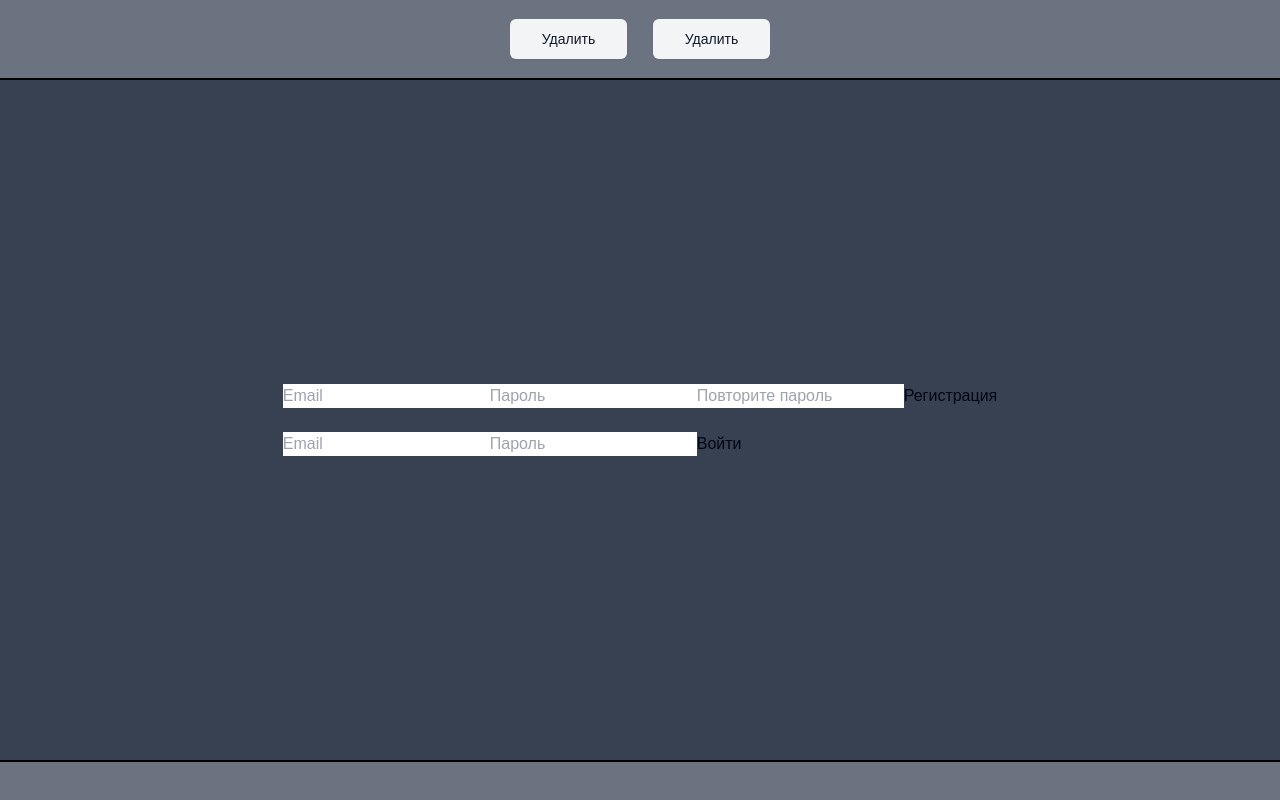
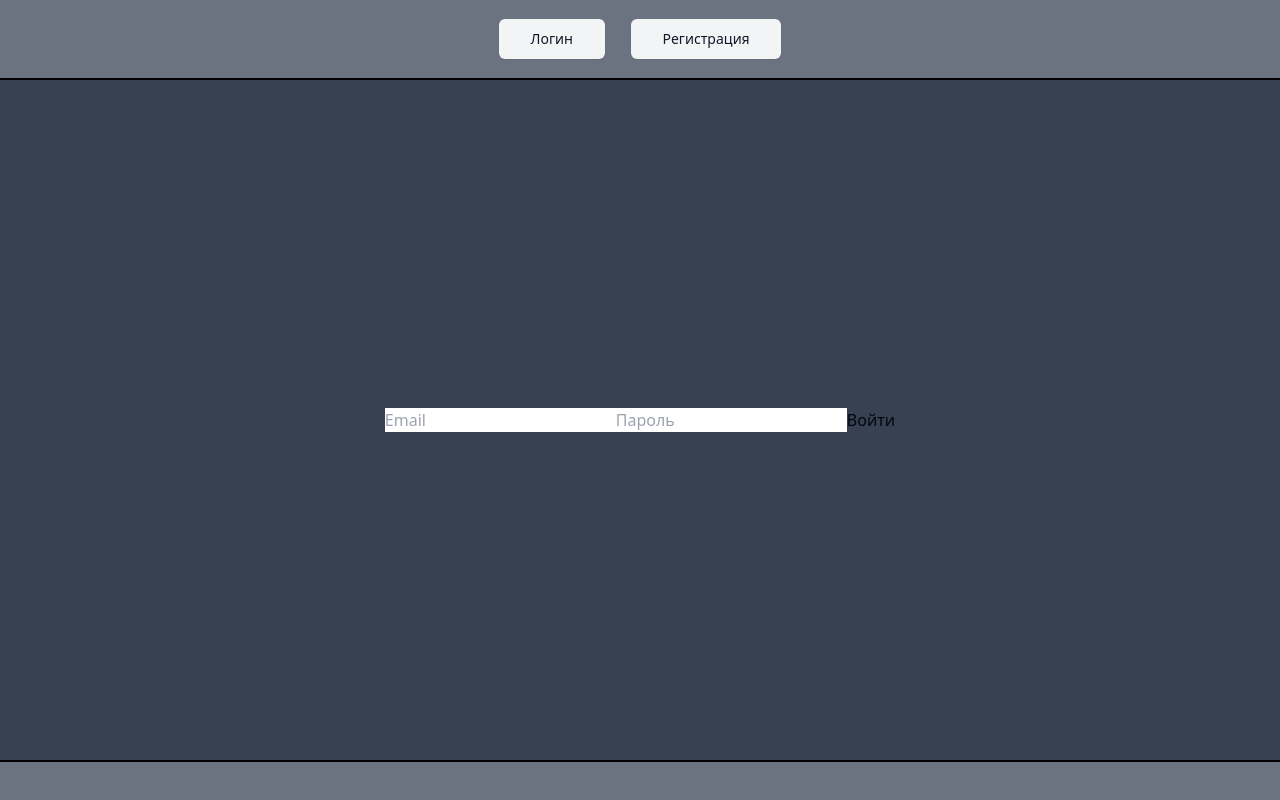
Before and after one commit to AlikNems/AuthTest4, a React (Vite) app: page /login in a window 1280 px wide. Built offline with nearby package versions, Linux system fonts and the light colour scheme.

Commit message:
added-logic-of-api-and-routing

```diff
--- a/package.json
+++ b/package.json
@@ -20,6 +20,7 @@
     "react": "^18.3.1",
     "react-dom": "^18.3.1",
     "react-hook-form": "^7.54.2",
+    "react-router-dom": "^7.1.5",
     "tailwind-merge": "^3.0.1",
     "tailwindcss-animate": "^1.0.7",
     "zod": "^3.24.1"
@@ -29,6 +30,7 @@
     "@types/node": "^22.12.0",
     "@types/react": "^18.3.18",
     "@types/react-dom": "^18.3.5",
+    "@types/react-router-dom": "^5.3.3",
     "@vitejs/plugin-react": "^4.3.4",
     "autoprefixer": "^10.4.20",
     "eslint": "^9.17.0",
--- a/src/App.tsx
+++ b/src/App.tsx
@@ -1,22 +1,35 @@
-import '@/styles/app.css'
-import LogInForm from './components/LogInForm'
-import RegistrationForm from './components/RegistrationForm'
-import Profile from './components/Profile'
-import { useAuth } from '@/context/AuthContext'
+import { Routes, Route, Navigate } from "react-router-dom";
+import { useAuth } from "@/context/AuthContext";
+import LogInForm from "./components/LogInForm";
+import RegistrationForm from "./components/RegistrationForm";
+import Profile from "./components/Profile";
 
 function App() {
-  const { user } = useAuth();
+ const { user, token } = useAuth();
 
-  return (
-    <div className='w-screen bg-gray-700 h-[85vh] flex justify-center items-center'>
-      {user ? <Profile /> : (
-        <div className="space-y-6">
-          <RegistrationForm />
-          <LogInForm />
-        </div>
-      )}
-    </div>
-  )
+ return (
+  <div className="w-screen bg-gray-700 h-[85vh] flex justify-center items-center">
+   <Routes>
+    {!token ? (
+     <>
+      <Route path="/register" element={<RegistrationForm />} />
+      <Route path="/login" element={<LogInForm />} />
+      <Route path="*" element={<Navigate to="/register" replace />} />
+     </>
+    ) : !user ? (
+     <>
+      <Route path="/login" element={<LogInForm />} />
+      <Route path="*" element={<Navigate to="/login" replace />} />
+     </>
+    ) : (
+     <>
+      <Route path="/profile" element={<Profile />} />
+      <Route path="*" element={<Navigate to="/profile" replace />} />
+     </>
+    )}
+   </Routes>
+  </div>
+ );
 }
 
-export default App
+export default App;
--- a/src/api/auth.ts
+++ b/src/api/auth.ts
@@ -1,67 +1,53 @@
-// src/api/auth.ts
 const API_URL = "https://backend-ashen-seven-22.vercel.app";
 
+const request = async (url: string, options?: RequestInit) => {
+
+ const res = await fetch(`${API_URL}${url}`, options);
+ const data = await res.json();
 
 
-export const registerUser = async (email: string, password: string) => {
-  const requestBody = { email, password };
-
-  console.log("Отправляемые данные:", requestBody); // Логируем данные перед отправкой
-
-  const res = await fetch(`${API_URL}/register`, {
-    method: "POST",
-    headers: { "Content-Type": "application/json" },
-    body: JSON.stringify(requestBody),
-  });
-
-  const responseData = await res.json();
-  console.log("Ответ сервера:", responseData); // Логируем ответ
-
  if (!res.ok) {
-    throw new Error(responseData.message || "Ошибка регистрации");
+  console.error(
+   `🔴 Ошибка запроса (${API_URL}${url}):`,
+   data.message || "Ошибка запроса"
+  );
+  throw new Error(data.message || "Ошибка запроса");
  }
 
-  return responseData;
+ return data;
 };
 
-
-
-
-
-export const loginUser = async (email: string, password: string) => {
-  const res = await fetch(`${API_URL}/login`, {
+export const registerUser = (email: string, password: string) =>
+ request("/register", {
   method: "POST",
   headers: { "Content-Type": "application/json" },
   body: JSON.stringify({ email, password }),
  });
 
-  if (!res.ok) {
-    throw new Error("Ошибка авторизации");
+export const loginUser = async (email: string, password: string) => {
+ const res = await request("/login", {
+  method: "POST",
+  headers: { "Content-Type": "application/json" },
+  body: JSON.stringify({ email, password }),
+ });
+
+
+ if (!res.token) {
+  console.error("❌ Ошибка: токен не получен!");
+  throw new Error("Не удалось получить токен.");
  }
 
-  return res.json();
+ return { token: res.token };
 };
 
-
-
-
 export const getProfile = async (token: string) => {
-  console.log("Токен, передаваемый в getProfile:", token); // Проверяем токен
-
-  const res = await fetch(`${API_URL}/profile`, {
-    method: "GET",
-    headers: {
-      "Content-Type": "application/json",
-      Authorization: `Bearer ${token}`, // Передаем токен в заголовке
-    },
+ try {
+  const response = await request("/profile", {
+   headers: { 'Authorization': `${token}` },
   });
-
-  const data = await res.json();
-  console.log("Ответ сервера на getProfile:", data); // Логируем ответ
-
-  if (!res.ok) {
-    throw new Error(data.message || "Ошибка получения профиля");
+  return response;
+ } catch (error) {
+  console.error("Error fetching profile:", error);
+  throw error;
  }
-
-  return data;
 };
--- a/src/components/Header.tsx
+++ b/src/components/Header.tsx
@@ -1,16 +1,32 @@
-
-import '@/styles/index.css'
-import { Button } from './ui/button'
+import { Link } from "react-router-dom";
+import { Button } from "./ui/button";
+import { useAuth } from "@/context/AuthContext";
 
 const Header = () => {
-  return (
-    <div className="bg-gray-500 w-screen h-[10vh] flex items-center justify-center gap-[2vw] border-b-2 border-black">
+ const { user, logout } = useAuth();
 
-      <Button variant="secondary" size="lg" >Удалить</Button>
-      <Button variant="secondary" size="lg">Удалить</Button>
+ return (
+  <div className="bg-gray-500 w-screen h-[10vh] flex items-center justify-center gap-[2vw] border-b-2 border-black">
+   {user ? (
+    <Button variant="secondary" size="lg" onClick={logout}>
+     Выход
+    </Button>
+   ) : (
+    <>
+     <Link to="/login">
+      <Button variant="secondary" size="lg">
+       Логин
+      </Button>
+     </Link>
+     <Link to="/register">
+      <Button variant="secondary" size="lg">
+       Регистрация
+      </Button>
+     </Link>
+    </>
+   )}
+  </div>
+ );
+};
 
-    </div>
-  )
-}
-
-export default Header
+export default Header;
--- a/src/components/LogInForm.tsx
+++ b/src/components/LogInForm.tsx
@@ -1,5 +1,4 @@
 import { useAuth } from "@/context/AuthContext";
-import { useState } from "react";
 import { useForm } from "react-hook-form";
 import { zodResolver } from "@hookform/resolvers/zod";
 import { z } from "zod";
@@ -10,34 +9,31 @@ const formSchema = z.object({
 });
 
 function LogInForm() {
-  const { login } = useAuth(); // Берем login из контекста
-  const [loading, setLoading] = useState(false);
-  const [error, setError] = useState("");
-
-  const form = useForm({
+ const { login } = useAuth();
+ const {
+  register,
+  handleSubmit,
+  formState: { errors },
+ } = useForm({
   resolver: zodResolver(formSchema),
   defaultValues: { email: "", password: "" },
  });
 
  const onSubmit = async (data: z.infer<typeof formSchema>) => {
-    setLoading(true);
-    setError("");
-
   try {
    await login(data.email, data.password);
-    } catch (err: any) {
-      setError(err.message);
-    } finally {
-      setLoading(false);
+  } catch (error: any) {
+   console.error(error.message);
   }
  };
 
  return (
-    <form onSubmit={form.handleSubmit(onSubmit)}>
-      <input {...form.register("email")} placeholder="Email" />
-      <input {...form.register("password")} type="password" placeholder="Пароль" />
-      {error && <p>{error}</p>}
-      <button type="submit" disabled={loading}>Войти</button>
+  <form onSubmit={handleSubmit(onSubmit)}>
+   <input {...register("email")} placeholder="Email" />
+   {errors.email && <p>{errors.email.message}</p>}
+   <input {...register("password")} type="password" placeholder="Пароль" />
+   {errors.password && <p>{errors.password.message}</p>}
+   <button type="submit">Войти</button>
   </form>
  );
 }
--- a/src/components/RegistrationForm.tsx
+++ b/src/components/RegistrationForm.tsx
@@ -5,11 +5,13 @@ import { zodResolver } from "@hookform/resolvers/zod";
 import { z } from "zod";
 import { registerUser } from "@/api/auth";
 
-const formSchema = z.object({
+const formSchema = z
+ .object({
   email: z.string().email(),
   password: z.string().min(6),
   copyPassword: z.string().min(6),
-}).refine((data) => data.password === data.copyPassword, {
+ })
+ .refine((data) => data.password === data.copyPassword, {
   message: "Пароли не совпадают",
   path: ["copyPassword"],
  });
@@ -30,7 +32,7 @@ function RegistrationForm() {
 
   try {
    await registerUser(data.email, data.password);
-      await login(data.email, data.password); // Логиним после регистрации
+   await login(data.email, data.password);
   } catch (err: any) {
    setError(err.message);
   } finally {
@@ -42,9 +44,15 @@ function RegistrationForm() {
   <form onSubmit={form.handleSubmit(onSubmit)}>
    <input {...form.register("email")} placeholder="Email" />
    <input {...form.register("password")} type="password" placeholder="Пароль" />
-      <input {...form.register("copyPassword")} type="password" placeholder="Повторите пароль" />
+   <input
+    {...form.register("copyPassword")}
+    type="password"
+    placeholder="Повторите пароль"
+   />
    {error && <p>{error}</p>}
-      <button type="submit" disabled={loading}>Регистрация</button>
+   <button type="submit" disabled={loading}>
+    Регистрация
+   </button>
   </form>
  );
 }
--- a/src/context/AuthContext.tsx
+++ b/src/context/AuthContext.tsx
@@ -1,4 +1,11 @@
-import { createContext, useContext, useState, useEffect, ReactNode } from "react";
+import {
+ createContext,
+ useContext,
+ useState,
+ useEffect,
+ ReactNode,
+} from "react";
+import { useNavigate } from "react-router-dom";
 import { getProfile, loginUser } from "@/api/auth";
 
 interface User {
@@ -8,53 +15,62 @@ interface User {
 
 interface AuthContextType {
  user: User | null;
-  token: string;
+ token: string | null;
  login: (email: string, password: string) => Promise<void>;
  logout: () => void;
 }
 
 const AuthContext = createContext<AuthContextType | null>(null);
 
-interface AuthProviderProps {
-  children: ReactNode;
-}
-
-export const AuthProvider = ({ children }: AuthProviderProps) => {
+export function AuthProvider({ children }: { children: ReactNode }) {
  const [user, setUser] = useState<User | null>(null);
-  const [token, setToken] = useState<string>(localStorage.getItem("token") || "");
+ const [token, setToken] = useState<string | null>(() =>
+  localStorage.getItem("token")
+ );
+ const navigate = useNavigate();
 
  useEffect(() => {
-    const checkAuth = async () => {
-      if (!token) return;
+  if (token) {
+   fetchUserProfile(token);
+  }
+ }, [token]);
 
+ const fetchUserProfile = async (currentToken: string) => {
   try {
-        const userData = await getProfile(token);
+   const userData = await getProfile(currentToken);
+
    setUser(userData);
-      } catch {
+  } catch (error) {
+   console.error("❌ Error fetching profile:", error);
    logout();
   }
  };
 
-    checkAuth();
-  }, [token]);
-
  const login = async (email: string, password: string) => {
   try {
    const response = await loginUser(email, password);
-      setToken(response.token);
-      localStorage.setItem("token", response.token);
 
-      const userData = await getProfile(response.token);
-      setUser(userData);
-    } catch {
+   const receivedToken = response.token;
+   if (!receivedToken) {
+    throw new Error("No token received from the server.");
+   }
+
+   localStorage.setItem("token", receivedToken);
+   setToken(receivedToken);
+
+   await fetchUserProfile(receivedToken);
+   navigate("/profile");
+  } catch (error) {
+   console.error("❌ Login error:", error);
    logout();
   }
  };
 
  const logout = () => {
-    setToken("");
   setUser(null);
+  setToken(null);
   localStorage.removeItem("token");
+  navigate("/login");
  };
 
  return (
@@ -62,12 +78,10 @@ export const AuthProvider = ({ children }: AuthProviderProps) => {
    {children}
   </AuthContext.Provider>
  );
-};
+}
 
-export const useAuth = () => {
+export function useAuth() {
  const context = useContext(AuthContext);
-  if (!context) {
-    throw new Error("useAuth должен быть использован внутри AuthProvider");
+ if (!context) throw new Error("useAuth must be used within an AuthProvider");
+ return context;
 }
-  return context;
-};
--- a/src/main.tsx
+++ b/src/main.tsx
@@ -1,5 +1,6 @@
 import { StrictMode } from "react";
 import { createRoot } from "react-dom/client";
+import { BrowserRouter } from "react-router-dom";
 import App from "./App.tsx";
 import Header from "./components/Header.tsx";
 import Footer from "./components/Footer.tsx";
@@ -7,10 +8,12 @@ import { AuthProvider } from "@/context/AuthContext";
 
 createRoot(document.getElementById("root")!).render(
  <StrictMode>
+  <BrowserRouter>
    <AuthProvider>
     <Header />
     <App />
     <Footer />
    </AuthProvider>
+  </BrowserRouter>
  </StrictMode>
 );
```
Also changed, not shown: tsconfig.node.json (+4 -6 lines), 1 other file (tests, documents, lock files or other folders). Lines whose indentation alone changed are shown as unchanged.
